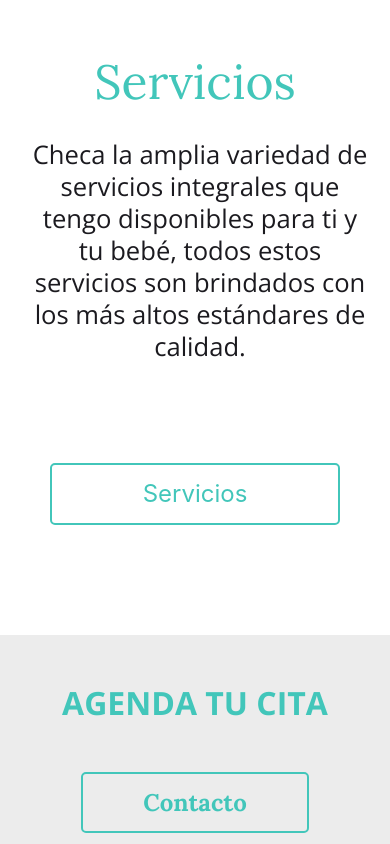
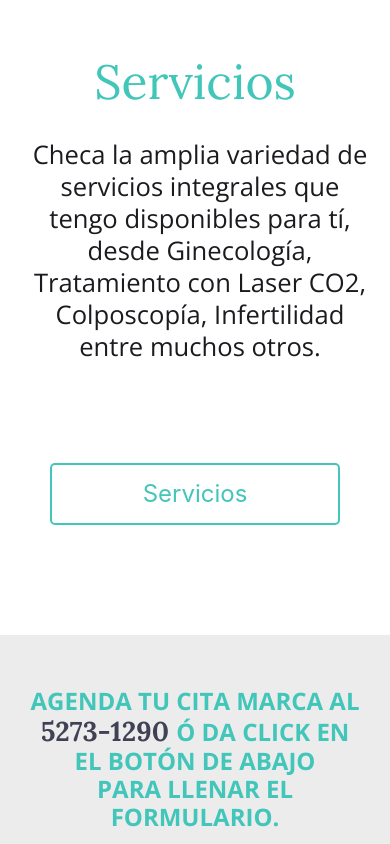
Before and after one commit to ManudeQuevedo/veronicalara, a React (Create React App) app: page / in a window 390 px wide. Shown: the part 900-1744 px from the top of the page. Built offline with nearby package versions, Linux system fonts and the light colour scheme; the HTML template or start-up script is replaced by a standard one.

Commit message:
Modified content, corrected grammar and improved SEO

```diff
--- a/src/assets/styles/home.css
+++ b/src/assets/styles/home.css
@@ -95,12 +95,13 @@
    margin: 20px 0;
 }
 
-.work-together {
+.work-together-home {
   color: #42c6ba;
   font-family: 'Open Sans', sans-serif;
-  font-size: 3rem;
+  font-size: 1.5rem;
   font-weight: 700;
   margin-top: 50px;
+  text-align: center;
   text-transform: uppercase;
 }
 
@@ -127,6 +128,13 @@
 
 .learnMore > .content-basic {
   padding: 0;
+}
+
+.home-contact-details {
+  color: #414156;
+  font-family: 'Lora', serif;
+  font-size: 1.7rem;
+  text-transform: lowercase;
 }
 
 @keyframes animatedBackground {
@@ -230,10 +238,10 @@
     padding: 0;
   }
 
-  .work-together {
+  .work-together-home {
     color: #42c6ba;
     font-family: 'Open Sans', sans-serif;
-    font-size: 2rem;
+    font-size: 1.5rem;
     font-weight: 700;
     text-align: center;
   }
--- a/src/pages/home.js
+++ b/src/pages/home.js
@@ -30,8 +30,8 @@ const Home = (props) => {
               <div className="title">Servicios</div>
               <div className="text">
                 Checa la amplia variedad de servicios integrales que tengo
-                disponibles para ti y tu bebé, todos estos servicios son
-                brindados con los más altos estándares de calidad.
+                disponibles para tí, desde Ginecología, Tratamiento con Laser
+                CO2, Colposcopía, Infertilidad entre muchos otros.
               </div>
             </div>
             <div className="card-a">
@@ -48,7 +48,11 @@ const Home = (props) => {
       <div className="learnMore base-grid">
         <div className="content-basic">
           <div className="grid-1">
-            <div className="work-together">Agenda tu cita</div>
+            <div className="work-together-home">
+              Agenda tu cita marca al
+              <span className="home-contact-details"> 5273-1290 </span>
+              ó da click en el botón de abajo <br/> para llenar el formulario.
+            </div>
             <div className="work-together3">
               <Link to="/contacto" className="btn-bigger btn-ghost">
                 Contacto
--- a/src/pages/promotions.js
+++ b/src/pages/promotions.js
@@ -72,7 +72,7 @@ const Promotions = props => {
             <div className="grid-1">
               <div className="promotions-subfooter">
                 Para agendar tu cita, llámanos al
-                <span className="contact-phone">5273-1290</span>, ó contáctame vía
+                <span className="contact-phone"> 5273-1290</span>, ó contáctame vía
                 correo electrónico llenando el formulario en la sección de contacto con las dudas y/o promoción de tu interés, me contactaré contigo a la brevedad posible para dar seguimiento.
               </div>
             </div>
--- a/src/pages/services.js
+++ b/src/pages/services.js
@@ -55,7 +55,7 @@ const Services = props => {
                     <li>Punto G</li>
                     <li>Sangrados Uterinos Anormales</li>
                     <li>
-                        Miomatosis Uterina, Histerectomía abierta o Laparoscópico
+                      Miomatosis Uterina, Histerectomía abierta o Laparoscópica
                     </li>
                     <li>
                       Quistes de Ovario, tratamiento quirúrgico abierto o
@@ -66,7 +66,7 @@ const Services = props => {
                   </ul>
                 </li>
                 <li>
-                    Tratamientos con <strong>Laser CO2</strong>
+                  Tratamientos con <strong>Láser CO2</strong>
                   <ul>
                     <li>Rejuvenecimiento vaginal, Atrofia vaginal</li>
                     <li>Tratamiento para Incontinencia Urinaria de esfuerzo</li>
@@ -93,9 +93,8 @@ const Services = props => {
                 <li>Ultrasonido de alta resolución 3D y 4D</li>
                 <li>Ultrasonido de seguimiento, caritas 3D</li>
                 <li>
-                    Ultrasonido Genético o Estructural Primer Trimestre. (de 11 -
-                    13.6 semanas + tubo marcador detectan trisomia 21, 18, 13
-                    (Sindrome de Down, Sindrome de Edwards y Sindrome de Patau))
+                  Ultrasonido Genético o Estructural Primer Trimestre de 11
+                  13.6 y duo.
                 </li>
                 <li>
                   Ultrasonido Estructural 2do Trimestre (Detecta alteraciones
@@ -121,7 +120,7 @@ const Services = props => {
                 </li>
                 <li>Cirugía de Tumores benignos de mama</li>
                 <li>
-                    TRATAMIENTO CON LASER PARA LESIONES PRE-CANCEROSAS Y VERRUGAS
+                  TRATAMIENTO CON LÁSER PARA LESIONES PRE-CANCEROSAS Y VERRUGAS
                   GENITALES
                 </li>
                 <li>Anoscopía alta resolución</li>
@@ -150,9 +149,9 @@ const Services = props => {
         <div className="content-basic">
           <div className="grid-1">
             <div className="work-together">
-                Para saber precios
+              Para saber precios llámame al
               <br />
-                Llámame al 5273-1290 ó
+              5273-1290
             </div>
             <div className="work-together3">
               <Link to="/contacto" className="btn-bigger btn-ghost">
```
Lines whose indentation alone changed are shown as unchanged.
